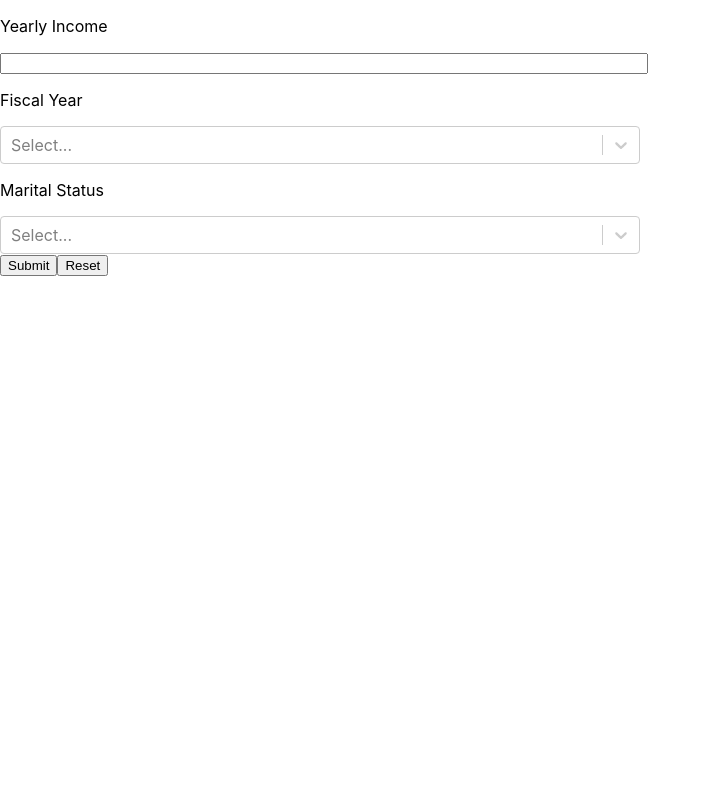
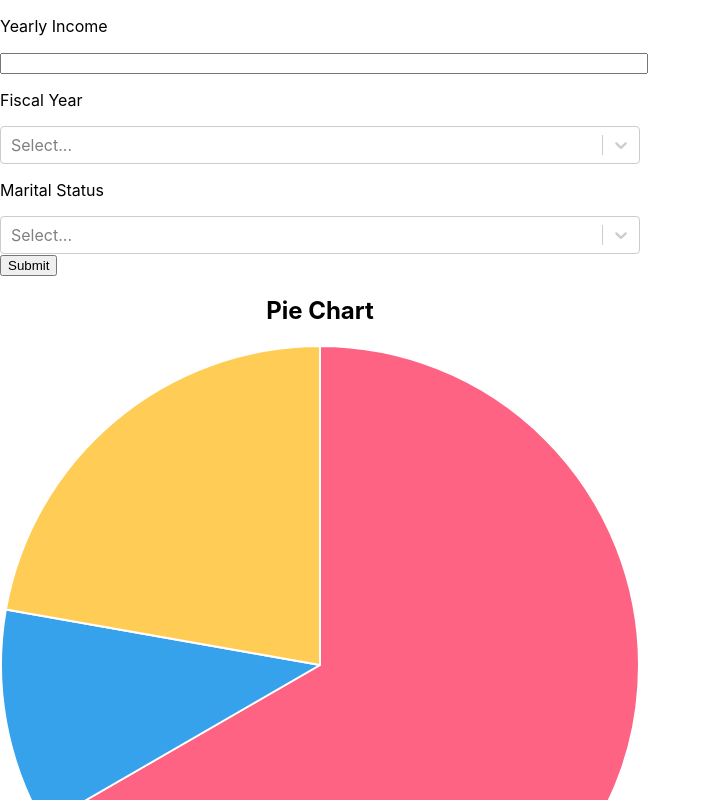
Before and after one commit to Larry-Gan/PCSTaxTool, a React (Create React App) app in the folder my-app/: page / in a window 1280 px wide. Shown: the top 800 px of the page, without its empty margins (0-711 px from the left). Built offline with nearby package versions, Linux system fonts and the light colour scheme.

Commit message:
added chart, hover doesn't work

```diff
--- a/my-app/src/App.js
+++ b/my-app/src/App.js
@@ -3,6 +3,9 @@ import './App.css';
 import { Button, Form, Input } from 'antd';
 import React, { useState, Component } from 'react';
 import Select from "react-select";
+import {Chart, ArcElement} from 'chart.js'
+import { Pie } from "react-chartjs-2";
+Chart.register(ArcElement);
 const layout = {
   labelCol: {
     span: 8,
@@ -122,6 +125,23 @@ function CalcTaxes() {
   const [person, setPerson] = useState("single");
   const [income, setIncome] = useState(0);
   const [afterTax, setAfterTax] = useState();
+  const [chartData, setChartData] = useState({
+  labels: [
+    'Red',
+    'Blue',
+    'Yellow'
+  ],
+  datasets: [{
+    label: 'My First Dataset',
+    data: [300, 50, 100],
+    backgroundColor: [
+      'rgb(255, 99, 132)',
+      'rgb(54, 162, 235)',
+      'rgb(255, 205, 86)'
+    ],
+    hoverOffset: 4
+  }]
+});
     const onFinish = () => {
         console.log(income)
         const temp = income.replace(/,/g,'');
@@ -133,6 +153,8 @@ function CalcTaxes() {
         const rates = currMap["percents"];
         const salaries = currMap[marrStatus];
         for (let i = 1; i < salaries.length; i++) {
+          console.log(i);
+          console.log(taxes);
           if (intIncome >= salaries[i]) {
             taxes += (salaries[i] - salaries[i-1])*rates[i-1];
           } else {
@@ -173,13 +195,16 @@ function CalcTaxes() {
             medicare = intIncome * .0145;
           }
         }
+        console.log("taxes");
         console.log(taxes);
+        console.log("socSec")
         console.log(socSec);
+        console.log("medicare");
         console.log(medicare);
         setAfterTax(taxes + socSec + medicare);
     };
   return (
-
+    <>
     <Form {...layout} name="control-ref" style={{width:'100%'}}>
 
     <p>Yearly Income</p>
@@ -230,12 +255,24 @@ function CalcTaxes() {
         <Button type="primary"  htmlType="submit" onClick={() => onFinish()}>
           Submit
         </Button>
-        <Button htmlType="button">
-          Reset
-        </Button>
       </Form.Item>
         {afterTax}
     </Form>
+    <div className="chart-container" style={{width: '50%'}}>
+      <h2 style={{ textAlign: "center" }}>Pie Chart</h2>
+      <Pie
+        data={chartData}
+        options={{
+          plugins: {
+            title: {
+              display: true,
+              text: "Users Gained between 2016-2020"
+            }
+          }
+        }}
+      />
+    </div>
+    </>
   );
 }
 
```
